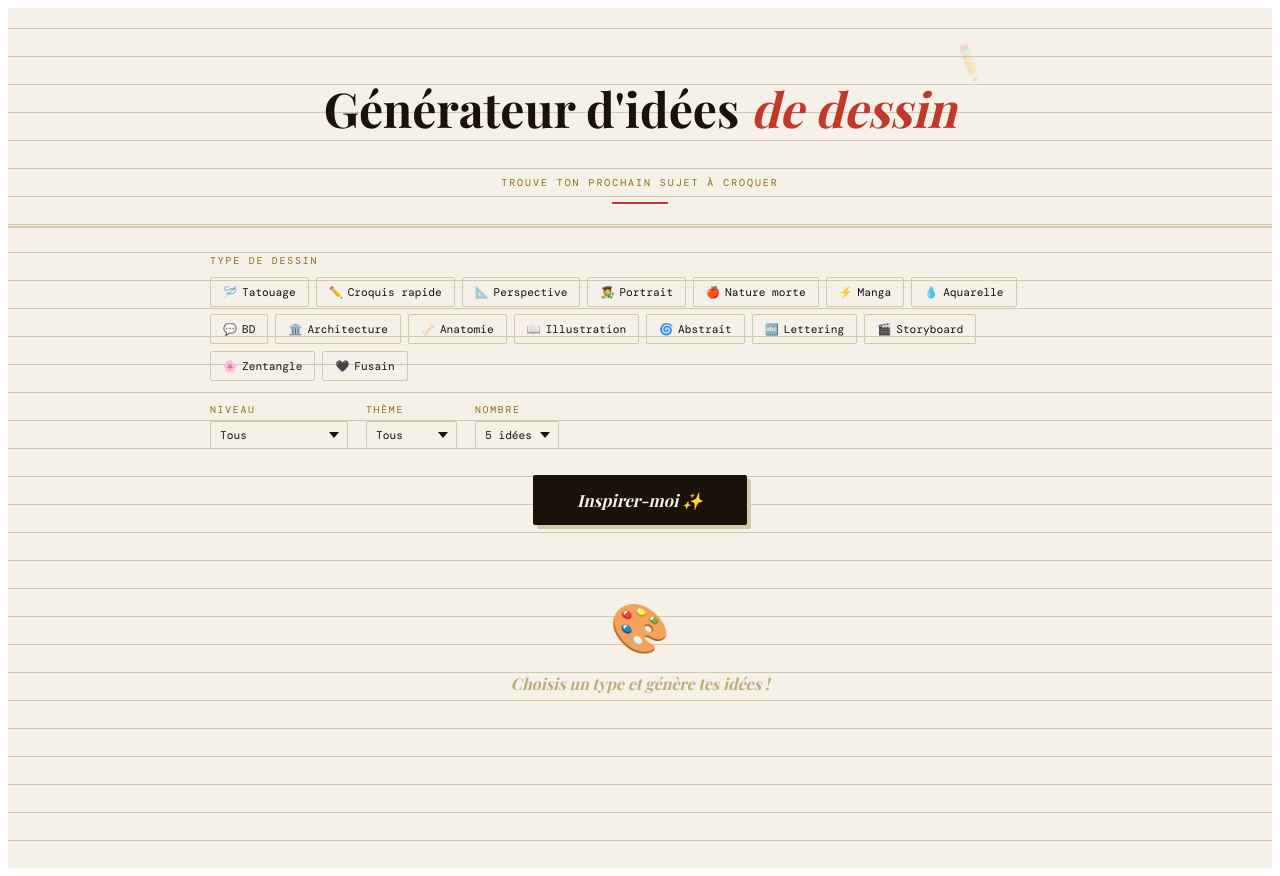
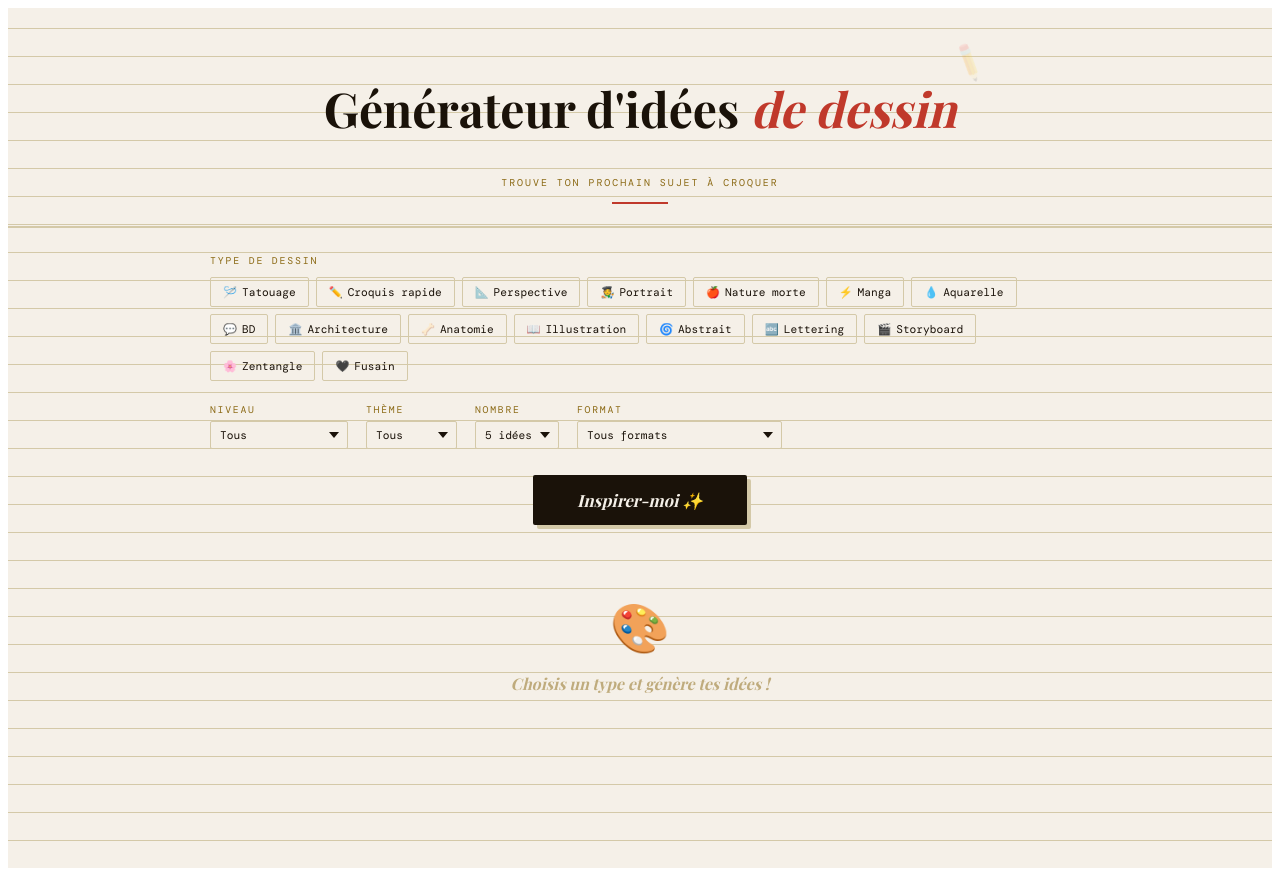
Before and after one commit to Rebbe33/drawing_idea, a React (Vite) app in the folder frontend/: page / in a window 1280 px wide. Built offline with nearby package versions, Linux system fonts and the light colour scheme; a web font is replaced by a local one.

Commit message:
Update App.jsx

```diff
--- a/frontend/src/App.jsx
+++ b/frontend/src/App.jsx
@@ -140,6 +140,19 @@ function App() {
               {[3, 5, 8].map(n => <option key={n} value={n}>{n} idées</option>)}
             </select>
           </div>
+          <div style={{ display: "flex", flexDirection: "column", gap: 5 }}>
+  <label style={{ fontFamily: "'DM Mono',monospace", fontSize: "0.61rem", letterSpacing: "0.18em", textTransform: "uppercase", color: "#8b6914" }}>Format</label>
+  <select className="s" value={size} onChange={e => setSize(e.target.value)}>
+    <option value="">Tous formats</option>
+    <option value="petit (A6, carnet)">Petit (A6, carnet)</option>
+    <option value="moyen (A5, A4)">Moyen (A5, A4)</option>
+    <option value="grand (A3, A2)">Grand (A3, A2)</option>
+    <option value="très grand (toile, mural)">Très grand (toile, mural)</option>
+    <option value="format carré">Format carré</option>
+    <option value="format panoramique">Format panoramique</option>
+    <option value="format portrait">Format portrait</option>
+  </select>
+</div>
         </div>
 
         <div style={{ textAlign: "center", marginBottom: 30 }}>
```
